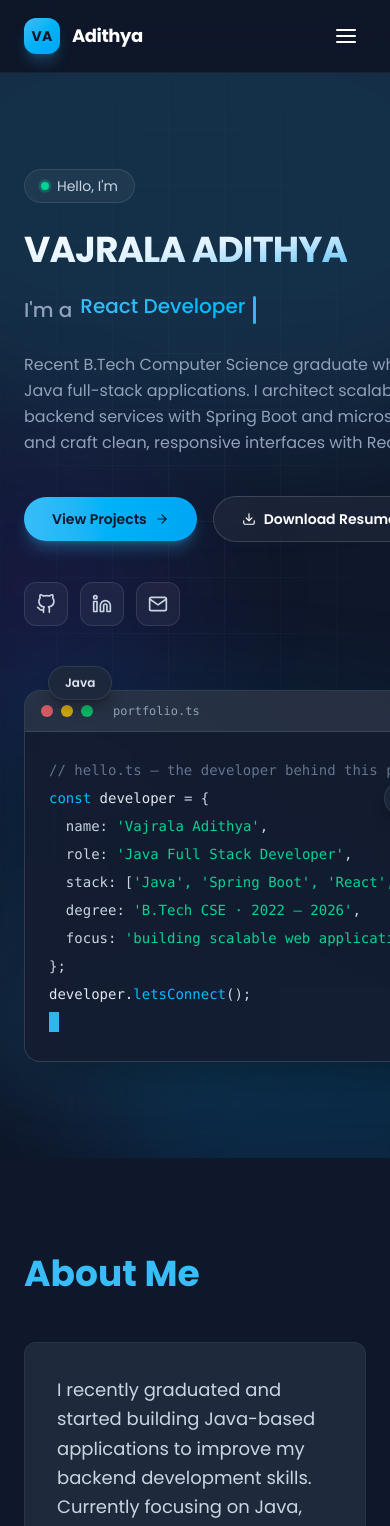
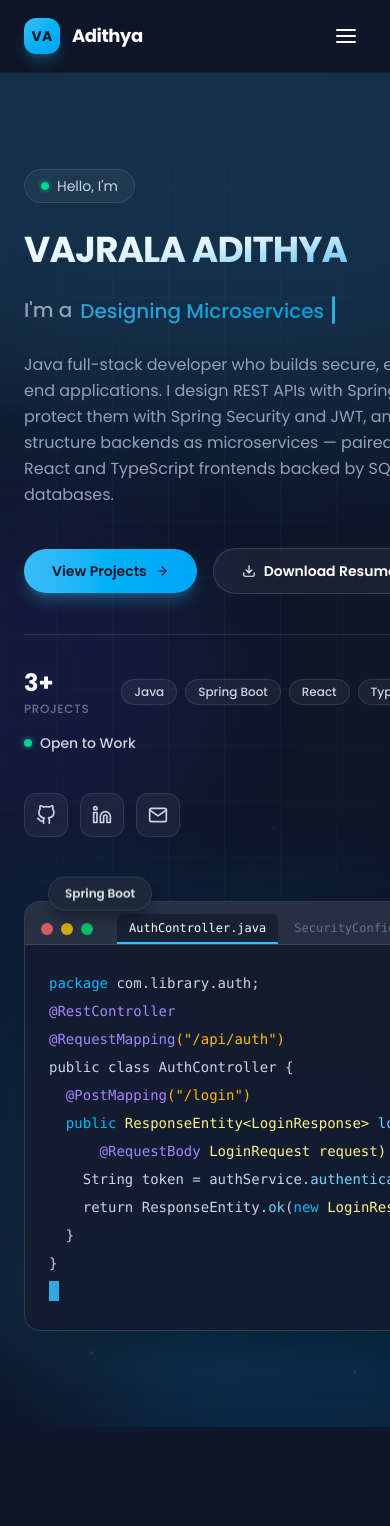
Before and after one commit to Adithya-vajrala/Portfolio, a React (Vite) app: page / in a window 390 px wide. Shown: the top 1526 px of the page. Built offline with nearby package versions, Linux system fonts and the light colour scheme.

Commit message:
refactor(hero): enhance hero experience and recruiter-focused content

```diff
--- a/src/components/sections/HeroCodeWindow.tsx
+++ b/src/components/sections/HeroCodeWindow.tsx
@@ -1,69 +1,146 @@
-import { motion } from 'framer-motion'
+import { useState } from 'react'
+import { AnimatePresence, motion } from 'framer-motion'
+
+import { cn } from '@/utils'
 
 interface CodeToken {
   text: string
   className?: string
 }
 
-const CODE_BLOCK: CodeToken[][] = [
-  [
-    {
-      text: '// hello.ts — the developer behind this portfolio',
-      className: 'text-slate-500',
-    },
+// Java syntax coloring (dark theme)
+const SYNTAX = {
+  comment: 'text-slate-500',
+  annotation: 'text-violet-400',
+  keyword: 'text-sky-400',
+  type: 'text-yellow-200',
+  method: 'text-sky-300',
+  string: 'text-amber-400',
+  plain: 'text-slate-300',
+} as const
+
+type SyntaxStyle = keyof typeof SYNTAX
+
+const L = (parts: Array<[string, SyntaxStyle]>): CodeToken[] =>
+  parts.map(([text, style]) => ({ text, className: SYNTAX[style] }))
+
+// Each file has the same number of lines so tab switches cause zero height shift (no CLS)
+const CODE_FILES: Record<string, CodeToken[][]> = {
+  'AuthController.java': [
+    L([['package ', 'keyword'], ['com.library.auth;', 'plain']]),
+    [],
+    L([['@RestController', 'annotation']]),
+    L([['@RequestMapping', 'annotation'], ['("/api/auth")', 'string']]),
+    L([['public class AuthController {', 'plain']]),
+    [],
+    L([['  @PostMapping', 'annotation'], ['("/login")', 'string']]),
+    L([
+      ['  public ', 'keyword'],
+      ['ResponseEntity<LoginResponse>', 'type'],
+      [' login(', 'method'],
+    ]),
+    L([
+      ['      @RequestBody', 'annotation'],
+      [' LoginRequest request) {', 'type'],
+    ]),
+    L([
+      ['    String token = authService.', 'plain'],
+      ['authenticate', 'method'],
+      ['(request);', 'plain'],
+    ]),
+    L([
+      ['    return ResponseEntity.', 'plain'],
+      ['ok', 'method'],
+      ['(', 'plain'],
+      ['new', 'keyword'],
+      [' LoginResponse(token));', 'type'],
+    ]),
+    L([['  }', 'plain']]),
+    L([['}', 'plain']]),
+    [],
   ],
-  [
-    { text: 'const', className: 'text-sky-400' },
-    { text: ' developer', className: 'text-slate-200' },
-    { text: ' = {', className: 'text-slate-300' },
+  'SecurityConfig.java': [
+    L([['package ', 'keyword'], ['com.library.config;', 'plain']]),
+    [],
+    L([['@Configuration', 'annotation']]),
+    L([['public class SecurityConfig {', 'plain']]),
+    L([['  @Bean', 'annotation']]),
+    L([
+      ['  public ', 'keyword'],
+      ['SecurityFilterChain', 'type'],
+      [' securityFilterChain(', 'method'],
+    ]),
+    L([
+      ['      ', 'plain'],
+      ['HttpSecurity', 'type'],
+      [' http) throws Exception {', 'plain'],
+    ]),
+    L([['    return http', 'plain']]),
+    L([['        .authorizeHttpRequests(auth -> auth', 'plain']]),
+    L([
+      ['            .requestMatchers', 'method'],
+      ['("/api/auth/**")', 'string'],
+      ['.permitAll()', 'plain'],
+    ]),
+    L([['            .anyRequest().authenticated())', 'plain']]),
+    L([['        .build();', 'method']]),
+    L([['  }', 'plain']]),
+    L([['}', 'plain']]),
   ],
-  [
-    { text: '  name:', className: 'text-slate-300' },
-    { text: " 'Vajrala Adithya'", className: 'text-emerald-400' },
-    { text: ',', className: 'text-slate-300' },
+  'JwtAuthenticationFilter.java': [
+    L([['package ', 'keyword'], ['com.library.security;', 'plain']]),
+    [],
+    L([['public class JwtAuthenticationFilter', 'plain']]),
+    L([
+      ['    extends ', 'keyword'],
+      ['OncePerRequestFilter', 'type'],
+      [' {', 'plain'],
+    ]),
+    L([['  @Override', 'annotation']]),
+    L([['  protected ', 'keyword'], ['void doFilterInternal(', 'plain']]),
+    L([
+      ['      ', 'plain'],
+      ['HttpServletRequest', 'type'],
+      [' request,', 'plain'],
+    ]),
+    L([
+      ['      ', 'plain'],
+      ['HttpServletResponse', 'type'],
+      [' response,', 'plain'],
+    ]),
+    L([
+      ['      ', 'plain'],
+      ['FilterChain', 'type'],
+      [' chain) throws Exception {', 'plain'],
+    ]),
+    L([
+      ['    String token = ', 'plain'],
+      ['resolveToken', 'method'],
+      ['(request);', 'plain'],
+    ]),
+    L([
+      ['    if ', 'keyword'],
+      ['(token != null && jwtService.', 'plain'],
+      ['isValid', 'method'],
+      ['(token))', 'plain'],
+    ]),
+    L([['      ', 'plain'], ['setAuthentication', 'method'], ['(token);', 'plain']]),
+    L([['    chain.', 'plain'], ['doFilter', 'method'], ['(request, response);', 'plain']]),
+    L([['  }', 'plain']]),
   ],
-  [
-    { text: '  role:', className: 'text-slate-300' },
-    { text: " 'Java Full Stack Developer'", className: 'text-emerald-400' },
-    { text: ',', className: 'text-slate-300' },
-  ],
-  [
-    { text: '  stack: [', className: 'text-slate-300' },
-    {
-      text: "'Java', 'Spring Boot', 'React', 'Microservices'",
-      className: 'text-emerald-400',
-    },
-    { text: '],', className: 'text-slate-300' },
-  ],
-  [
-    { text: '  degree:', className: 'text-slate-300' },
-    { text: " 'B.Tech CSE · 2022 – 2026'", className: 'text-emerald-400' },
-    { text: ',', className: 'text-slate-300' },
-  ],
-  [
-    { text: '  focus:', className: 'text-slate-300' },
-    {
-      text: " 'building scalable web applications'",
-      className: 'text-emerald-400',
-    },
-    { text: ',', className: 'text-slate-300' },
-  ],
-  [{ text: '};', className: 'text-slate-300' }],
-  [],
-  [
-    { text: 'developer.', className: 'text-slate-200' },
-    { text: 'letsConnect', className: 'text-sky-400' },
-    { text: '();', className: 'text-slate-300' },
-  ],
-]
+}
+
+const FILE_NAMES = Object.keys(CODE_FILES)
 
 const FLOATING_BADGES = [
-  { label: 'Java', className: '-top-6 left-6', delay: 0 },
-  { label: 'Spring Boot', className: '-right-4 top-1/4', delay: 0.6 },
-  { label: 'React', className: '-left-5 bottom-8 hidden sm:flex', delay: 1.2 },
+  { label: 'Spring Boot', className: '-top-6 left-6', delay: 0 },
+  { label: 'JWT', className: '-right-4 top-1/4', delay: 0.6 },
+  { label: 'React', className: '-left-5 bottom-10 hidden sm:flex', delay: 1.2 },
 ]
 
 export default function HeroCodeWindow() {
+  const [activeFile, setActiveFile] = useState(FILE_NAMES[0])
+
   return (
     <div className="relative">
       {/* Soft glow behind the window */}
@@ -78,24 +155,50 @@ export default function HeroCodeWindow() {
         transition={{ duration: 0.6, ease: 'easeOut' }}
         className="relative overflow-hidden rounded-2xl border border-white/10 bg-surface/80 shadow-2xl shadow-black/40 backdrop-blur-xl"
       >
-        {/* Window title bar */}
-        <div className="flex items-center gap-2 border-b border-white/10 bg-white/5 px-4 py-3">
+        {/* Window title bar with file tabs */}
+        <div className="border-b border-white/10 bg-white/5 px-4 pt-3">
+          <div className="flex items-center gap-2">
             <span className="h-3 w-3 rounded-full bg-red-400/80" />
             <span className="h-3 w-3 rounded-full bg-yellow-400/80" />
             <span className="h-3 w-3 rounded-full bg-green-400/80" />
-          <span className="ml-3 font-mono text-xs text-slate-400">
-            portfolio.ts
-          </span>
+            <div className="ml-4 flex min-w-0 flex-1 gap-1 overflow-x-auto">
+              {FILE_NAMES.map((name) => (
+                <button
+                  key={name}
+                  type="button"
+                  onClick={() => setActiveFile(name)}
+                  aria-label={`Show ${name}`}
+                  aria-pressed={activeFile === name}
+                  className={cn(
+                    'whitespace-nowrap rounded-t-md border-b-2 px-3 py-1.5 font-mono text-xs transition-colors focus-visible:outline-2 focus-visible:outline-offset-2 focus-visible:outline-brand',
+                    activeFile === name
+                      ? 'border-brand bg-ink/60 text-white'
+                      : 'border-transparent text-slate-500 hover:text-slate-300',
+                  )}
+                >
+                  {name}
+                </button>
+              ))}
+            </div>
+          </div>
         </div>
 
         {/* Code */}
         <div className="overflow-x-auto bg-ink/60 p-6 font-mono text-sm leading-7">
-          {CODE_BLOCK.map((line, lineIndex) => (
+          <AnimatePresence mode="wait">
+            <motion.div
+              key={activeFile}
+              initial={{ opacity: 0, y: 8 }}
+              animate={{ opacity: 1, y: 0 }}
+              exit={{ opacity: 0, y: -8 }}
+              transition={{ duration: 0.2 }}
+            >
+              {CODE_FILES[activeFile].map((line, lineIndex) => (
                 <motion.div
                   key={lineIndex}
                   initial={{ opacity: 0, x: 12 }}
                   animate={{ opacity: 1, x: 0 }}
-              transition={{ delay: 0.4 + lineIndex * 0.08, duration: 0.3 }}
+                  transition={{ delay: 0.15 + lineIndex * 0.05, duration: 0.25 }}
                   className="whitespace-pre"
                 >
                   {line.map((token, tokenIndex) => (
@@ -108,13 +211,15 @@ export default function HeroCodeWindow() {
               <motion.span
                 initial={{ opacity: 0 }}
                 animate={{ opacity: 1 }}
-            transition={{ delay: 1.3 }}
+                transition={{ delay: 0.9 }}
                 className="inline-block h-5 w-2.5 translate-y-1 animate-pulse bg-brand"
               />
+            </motion.div>
+          </AnimatePresence>
         </div>
       </motion.div>
 
-      {/* Floating skill badges */}
+      {/* Floating tech badges */}
       {FLOATING_BADGES.map(({ label, className, delay }) => (
         <motion.span
           key={label}
--- /dev/null
+++ b/src/components/sections/HeroRotatingTitle.tsx
@@ -0,0 +1,52 @@
+import { memo, useEffect, useState } from 'react'
+import { AnimatePresence, motion, useReducedMotion } from 'framer-motion'
+
+import { HERO_ROTATING_TITLES } from '@/constants'
+
+const TITLE_INTERVAL_MS = 2800
+
+/**
+ * Self-contained rotating title. Its interval state lives here so ticking
+ * every ~3s never re-renders the rest of the hero.
+ */
+function HeroRotatingTitle() {
+  const [titleIndex, setTitleIndex] = useState(0)
+  const reduceMotion = useReducedMotion()
+
+  // Paused when the user prefers reduced motion
+  useEffect(() => {
+    if (reduceMotion) return
+    const id = setInterval(() => {
+      setTitleIndex((index) => (index + 1) % HERO_ROTATING_TITLES.length)
+    }, TITLE_INTERVAL_MS)
+    return () => clearInterval(id)
+  }, [reduceMotion])
+
+  const currentTitle = HERO_ROTATING_TITLES[titleIndex]
+
+  return (
+    <div className="mt-5 flex items-center gap-2 text-xl font-medium sm:text-2xl md:text-3xl">
+      <span className="whitespace-nowrap text-slate-400">I&apos;m a</span>
+      <span
+        className="relative block h-9 overflow-hidden sm:h-10"
+        aria-live="polite"
+      >
+        <AnimatePresence mode="wait">
+          <motion.span
+            key={currentTitle}
+            initial={{ y: 24, opacity: 0, filter: 'blur(4px)' }}
+            animate={{ y: 0, opacity: 1, filter: 'blur(0px)' }}
+            exit={{ y: -24, opacity: 0, filter: 'blur(4px)' }}
+            transition={{ duration: 0.4, ease: 'easeOut' }}
+            className="block whitespace-nowrap bg-gradient-to-r from-brand to-sky-400 bg-clip-text text-transparent"
+          >
+            {currentTitle}
+          </motion.span>
+        </AnimatePresence>
+      </span>
+      <span className="h-7 w-[3px] animate-pulse rounded-full bg-brand" />
+    </div>
+  )
+}
+
+export default memo(HeroRotatingTitle)
--- a/src/components/sections/HeroSection.tsx
+++ b/src/components/sections/HeroSection.tsx
@@ -1,5 +1,6 @@
-import { useEffect, useState } from 'react'
-import { AnimatePresence, motion, useReducedMotion } from 'framer-motion'
+import { useMemo } from 'react'
+import { motion } from 'framer-motion'
+import type { CSSProperties } from 'react'
 import {
   FiArrowRight,
   FiDownload,
@@ -10,36 +11,60 @@ import {
 
 import { fadeInUp, staggerContainer } from '@/animations'
 import HeroCodeWindow from '@/components/sections/HeroCodeWindow'
-import { CONTACT, HERO_ROTATING_TITLES, RESUME_URL } from '@/constants'
+import HeroRotatingTitle from '@/components/sections/HeroRotatingTitle'
+import { CONTACT, RESUME_URL } from '@/constants'
+import { PROJECTS } from '@/data'
 
-const TITLE_INTERVAL_MS = 2600
+const STACK_CHIPS = ['Java', 'Spring Boot', 'React', 'TypeScript']
+
+const SOCIAL_LINKS = [
+  { label: 'GitHub', href: CONTACT.github, Icon: FiGithub },
+  { label: 'LinkedIn', href: CONTACT.linkedin, Icon: FiLinkedin },
+  { label: 'Email', href: `mailto:${CONTACT.email}`, Icon: FiMail },
+]
 
 export default function HeroSection() {
-  const [titleIndex, setTitleIndex] = useState(0)
-  const reduceMotion = useReducedMotion()
-
-  // Cycle through the rotating titles; paused when the user prefers reduced motion
-  useEffect(() => {
-    if (reduceMotion) return
-    const id = setInterval(() => {
-      setTitleIndex((index) => (index + 1) % HERO_ROTATING_TITLES.length)
-    }, TITLE_INTERVAL_MS)
-    return () => clearInterval(id)
-  }, [reduceMotion])
-
-  const currentTitle = HERO_ROTATING_TITLES[titleIndex]
+  // Deterministic, stable set of floating light particles
+  const particles = useMemo(
+    () =>
+      Array.from({ length: 12 }, (_, index) => ({
+        left: `${(index * 83 + 7) % 100}%`,
+        size: 2 + (index % 3),
+        duration: 12 + (index % 5) * 4,
+        delay: -((index * 11) % 24),
+        opacity: 0.12 + (index % 4) * 0.07,
+      })),
+    [],
+  )
 
   return (
     <section
       id="home"
       className="relative flex min-h-screen items-center overflow-hidden"
     >
-      {/* Ambient background: faint grid + gradient glows */}
+      {/* Ambient background: grid, drifting gradient blobs, light particles */}
       <div aria-hidden className="pointer-events-none absolute inset-0">
         <div className="absolute inset-0 bg-[linear-gradient(to_right,rgba(148,163,184,0.06)_1px,transparent_1px),linear-gradient(to_bottom,rgba(148,163,184,0.06)_1px,transparent_1px)] bg-[size:56px_56px] [mask-image:radial-gradient(ellipse_70%_60%_at_50%_40%,black,transparent)]" />
-        <div className="absolute -top-32 left-1/2 h-[480px] w-[720px] -translate-x-1/2 rounded-full bg-brand/15 blur-3xl" />
-        <div className="absolute -bottom-40 -right-32 h-[420px] w-[420px] rounded-full bg-sky-600/15 blur-3xl" />
-        <div className="absolute -left-32 top-1/3 h-[320px] w-[320px] rounded-full bg-indigo-600/10 blur-3xl" />
+        <div className="absolute -top-32 left-1/2 h-[480px] w-[720px] -translate-x-1/2 animate-blob rounded-full bg-brand/15 blur-3xl motion-reduce:animate-none" />
+        <div className="absolute -bottom-40 -right-32 h-[420px] w-[420px] animate-blob rounded-full bg-sky-600/15 blur-3xl [animation-delay:-6s] motion-reduce:animate-none" />
+        <div className="absolute -left-32 top-1/3 h-[320px] w-[320px] animate-blob rounded-full bg-indigo-600/10 blur-3xl [animation-delay:-11s] motion-reduce:animate-none" />
+        {particles.map((particle, index) => (
+          <span
+            key={index}
+            className="absolute bottom-0 animate-particle rounded-full bg-brand motion-reduce:animate-none"
+            style={
+              {
+                left: particle.left,
+                width: particle.size,
+                height: particle.size,
+                opacity: particle.opacity,
+                animationDuration: `${particle.duration}s`,
+                animationDelay: `${particle.delay}s`,
+                ['--particle-opacity' as string]: particle.opacity,
+              } as CSSProperties
+            }
+          />
+        ))}
       </div>
 
       <div className="relative mx-auto grid w-full max-w-6xl gap-16 px-6 py-24 lg:grid-cols-2 lg:items-center">
@@ -71,30 +96,9 @@ export default function HeroSection() {
             </span>
           </motion.h1>
 
-          {/* Rotating titles */}
-          <motion.div
-            variants={fadeInUp}
-            className="mt-5 flex items-center gap-2 text-xl font-medium sm:text-2xl md:text-3xl"
-          >
-            <span className="whitespace-nowrap text-slate-400">I&apos;m a</span>
-            <span
-              className="relative block h-9 overflow-hidden sm:h-10"
-              aria-live="polite"
-            >
-              <AnimatePresence mode="wait">
-                <motion.span
-                  key={currentTitle}
-                  initial={{ y: 24, opacity: 0 }}
-                  animate={{ y: 0, opacity: 1 }}
-                  exit={{ y: -24, opacity: 0 }}
-                  transition={{ duration: 0.35, ease: 'easeInOut' }}
-                  className="block whitespace-nowrap bg-gradient-to-r from-brand to-sky-400 bg-clip-text text-transparent"
-                >
-                  {currentTitle}
-                </motion.span>
-              </AnimatePresence>
-            </span>
-            <span className="h-7 w-[3px] animate-pulse rounded-full bg-brand" />
+          {/* Rotating titles (self-contained, memoized) */}
+          <motion.div variants={fadeInUp}>
+            <HeroRotatingTitle />
           </motion.div>
 
           {/* Description */}
@@ -102,10 +106,11 @@ export default function HeroSection() {
             variants={fadeInUp}
             className="mt-6 max-w-lg text-base leading-relaxed text-slate-400 sm:text-lg"
           >
-            Recent B.Tech Computer Science graduate who builds Java full-stack
-            applications. I architect scalable backend services with Spring
-            Boot and microservices, and craft clean, responsive interfaces with
-            React.
+            Java full-stack developer who builds secure, end-to-end
+            applications. I design REST APIs with Spring Boot, protect them
+            with Spring Security and JWT, and structure backends as
+            microservices — paired with React and TypeScript frontends backed
+            by SQL databases.
           </motion.p>
 
           {/* CTAs */}
@@ -115,7 +120,7 @@ export default function HeroSection() {
           >
             <a
               href="#projects"
-              className="group inline-flex items-center gap-2 rounded-full bg-gradient-to-r from-brand to-sky-500 px-7 py-3 text-sm font-semibold text-ink shadow-lg shadow-brand/30 transition-all duration-300 hover:-translate-y-0.5 hover:shadow-xl hover:shadow-brand/40"
+              className="group inline-flex items-center gap-2 rounded-full bg-gradient-to-r from-brand via-sky-500 to-brand bg-[length:200%_auto] px-7 py-3 text-sm font-semibold text-ink shadow-lg shadow-brand/30 transition-all duration-300 hover:-translate-y-0.5 hover:bg-right hover:shadow-xl hover:shadow-brand/40 focus-visible:outline-2 focus-visible:outline-offset-2 focus-visible:outline-brand"
             >
               View Projects
               <FiArrowRight className="transition-transform duration-300 group-hover:translate-x-1" />
@@ -123,50 +128,71 @@ export default function HeroSection() {
             <a
               href={RESUME_URL}
               download
-              className="group inline-flex items-center gap-2 rounded-full border border-white/15 bg-white/5 px-7 py-3 text-sm font-semibold text-white backdrop-blur transition-all duration-300 hover:-translate-y-0.5 hover:border-brand/60 hover:bg-white/10"
+              className="group inline-flex items-center gap-2 rounded-full border border-white/15 bg-white/5 px-7 py-3 text-sm font-semibold text-white backdrop-blur transition-all duration-300 hover:-translate-y-0.5 hover:border-brand/70 hover:bg-white/10 hover:shadow-lg hover:shadow-brand/20 focus-visible:outline-2 focus-visible:outline-offset-2 focus-visible:outline-brand"
             >
               <FiDownload className="transition-transform duration-300 group-hover:translate-y-0.5" />
               Download Resume
             </a>
           </motion.div>
 
+          {/* Metrics strip */}
+          <motion.div
+            variants={fadeInUp}
+            className="mt-10 flex flex-wrap items-center gap-x-8 gap-y-4 border-t border-white/10 pt-8"
+          >
+            <div>
+              <p className="text-2xl font-bold text-white">{PROJECTS.length}+</p>
+              <p className="mt-0.5 text-xs font-medium uppercase tracking-wider text-slate-500">
+                Projects
+              </p>
+            </div>
+            <span className="hidden h-10 w-px bg-white/10 sm:block" aria-hidden />
+            <ul className="flex flex-wrap gap-2">
+              {STACK_CHIPS.map((chip) => (
+                <li
+                  key={chip}
+                  className="rounded-full border border-white/10 bg-white/5 px-3 py-1 text-xs font-medium text-slate-300"
+                >
+                  {chip}
+                </li>
+              ))}
+            </ul>
+            <span className="hidden h-10 w-px bg-white/10 sm:block" aria-hidden />
+            <div className="flex items-center gap-2">
+              <span className="relative flex h-2 w-2">
+                <span className="absolute inline-flex h-full w-full animate-ping rounded-full bg-emerald-400 opacity-75" />
+                <span className="relative inline-flex h-2 w-2 rounded-full bg-emerald-400" />
+              </span>
+              <span className="text-sm font-medium text-slate-300">
+                Open to Work
+              </span>
+            </div>
+          </motion.div>
+
           {/* Socials */}
           <motion.div variants={fadeInUp} className="mt-10 flex items-center gap-3">
-            <a
-              href={CONTACT.github}
-              target="_blank"
-              rel="noreferrer"
-              aria-label="GitHub"
-              className="flex h-11 w-11 items-center justify-center rounded-xl border border-white/10 bg-white/5 text-slate-300 backdrop-blur transition-all duration-300 hover:-translate-y-1 hover:border-brand/60 hover:text-brand"
-            >
-              <FiGithub size={20} />
-            </a>
-            <a
-              href={CONTACT.linkedin}
-              target="_blank"
-              rel="noreferrer"
-              aria-label="LinkedIn"
-              className="flex h-11 w-11 items-center justify-center rounded-xl border border-white/10 bg-white/5 text-slate-300 backdrop-blur transition-all duration-300 hover:-translate-y-1 hover:border-brand/60 hover:text-brand"
-            >
-              <FiLinkedin size={20} />
-            </a>
-            <a
-              href={`mailto:${CONTACT.email}`}
-              aria-label="Email"
-              className="flex h-11 w-11 items-center justify-center rounded-xl border border-white/10 bg-white/5 text-slate-300 backdrop-blur transition-all duration-300 hover:-translate-y-1 hover:border-brand/60 hover:text-brand"
-            >
-              <FiMail size={20} />
-            </a>
+            {SOCIAL_LINKS.map(({ label, href, Icon }) => (
+              <a
+                key={label}
+                href={href}
+                {...(href.startsWith('http')
+                  ? { target: '_blank', rel: 'noreferrer' }
+                  : {})}
+                aria-label={label}
+                className="flex h-11 w-11 items-center justify-center rounded-xl border border-white/10 bg-white/5 text-slate-300 backdrop-blur transition-all duration-300 hover:-translate-y-1 hover:border-brand/60 hover:text-brand focus-visible:outline-2 focus-visible:outline-offset-2 focus-visible:outline-brand"
+              >
+                <Icon size={20} />
+              </a>
+            ))}
           </motion.div>
         </motion.div>
 
-        {/* Right column — animated code window */}
+        {/* Right column — animated Java code window */}
         <motion.div
           initial={{ opacity: 0, y: 40 }}
           animate={{ opacity: 1, y: 0 }}
           transition={{ duration: 0.7, delay: 0.3, ease: 'easeOut' }}
           className="relative mx-auto w-full max-w-md lg:max-w-none"
-          aria-hidden
         >
           <HeroCodeWindow />
         </motion.div>
--- a/src/constants/index.ts
+++ b/src/constants/index.ts
@@ -18,10 +18,10 @@ export const RESUME_URL = '/resume.pdf'
 
 export const HERO_ROTATING_TITLES: string[] = [
   'Java Full Stack Developer',
-  'Spring Boot Developer',
-  'React Developer',
-  'Microservices Enthusiast',
-  'Problem Solver',
+  'Building Secure REST APIs',
+  'Designing Microservices',
+  'React + TypeScript',
+  'Spring Security & JWT',
 ]
 
 export const CONTACT = {
--- a/src/styles/index.css
+++ b/src/styles/index.css
@@ -6,6 +6,40 @@
   --color-ink: #0f172a;
   --color-surface: #1e293b;
   --color-brand: #38bdf8;
+
+  --animate-blob: blob 16s ease-in-out infinite;
+  --animate-particle: particle 14s linear infinite;
+
+  @keyframes blob {
+    0%,
+    100% {
+      transform: translate(0, 0) scale(1);
+    }
+    33% {
+      transform: translate(24px, -36px) scale(1.08);
+    }
+    66% {
+      transform: translate(-18px, 20px) scale(0.94);
+    }
+  }
+
+  @keyframes particle {
+    0% {
+      transform: translateY(0) translateX(0);
+      opacity: 0;
+    }
+    8%,
+    85% {
+      opacity: var(--particle-opacity, 0.25);
+    }
+    50% {
+      transform: translateY(-38vh) translateX(16px);
+    }
+    100% {
+      transform: translateY(-76vh) translateX(-8px);
+      opacity: 0;
+    }
+  }
 }
 
 @layer base {
```
Also changed, not shown: 1 other file (tests, documents, lock files or other folders). Lines whose indentation alone changed are shown as unchanged.
